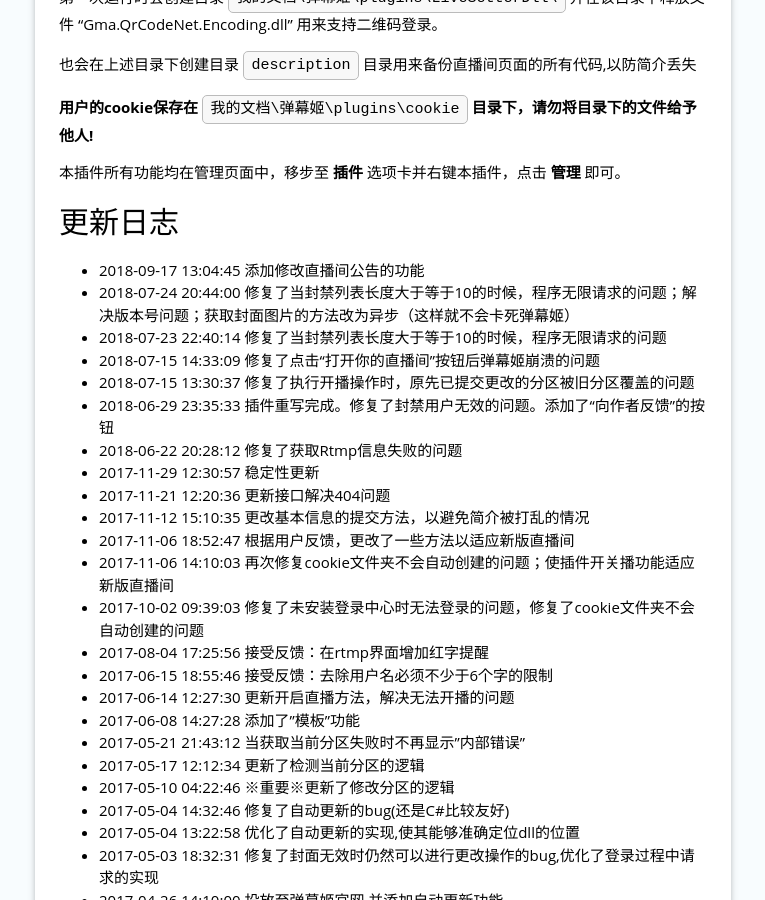
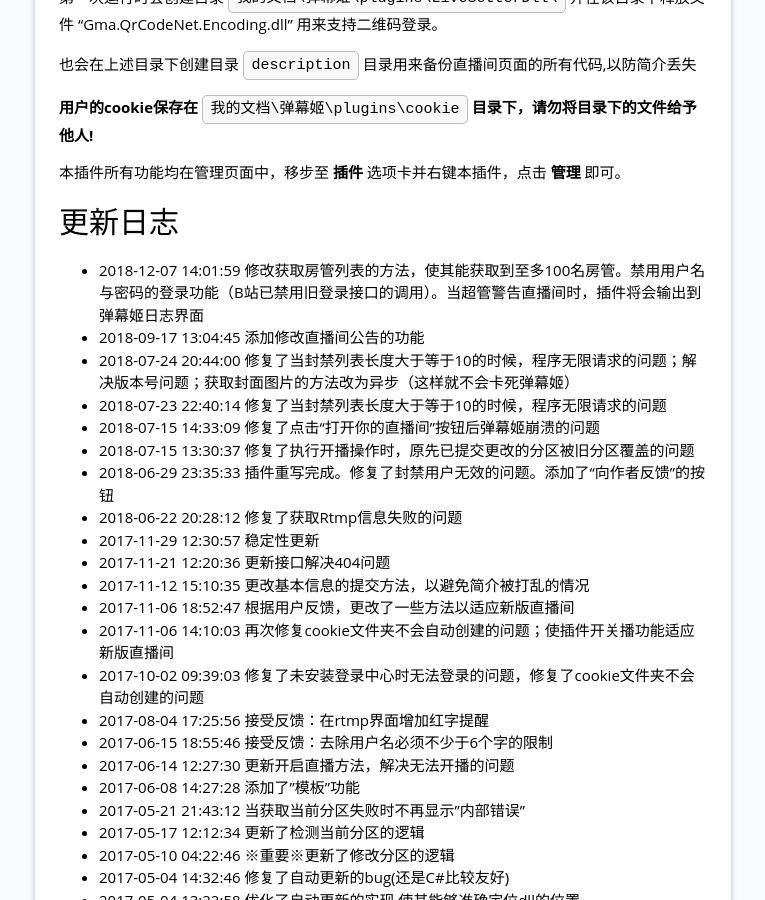
Before and after one commit to Bililive/www.danmuji.org, a Jekyll site: the page built from _plugin/LiveSetter.md, in a window 1280 px wide and 900 px high, scrolled down 1282 px. Shown: the whole window, without its empty margins (309-1074 px from the left). Built offline with Jekyll 4.4.1, drawn with Linux system fonts in a browser that asks for light colours; some of the changed text lies outside the part shown.

Commit message:
更新管理直播间小工具至1.2.6
修改获取房管列表的方法，使其能获取到至多100名房管。禁用用户名与密码的登录功能（B站已禁用旧登录接口的调用）。当超管警告直播间时，插件将会输出到弹幕姬日志界面

```diff
--- a/_plugin/LiveSetter.md
+++ b/_plugin/LiveSetter.md
@@ -5,10 +5,10 @@
 plugin_author: Executor丶
 plugin_name: 管理直播间小工具
 plugin_desc: 管理你的直播间
-plugin_version: 1.2.5
-plugin_update_datetime: 2018-09-17 13:04:45 +0800
+plugin_version: 1.2.6
+plugin_update_datetime: 2018-12-07 14:01:59 +0800
 plugin_update_desc: |-
-  添加修改直播间公告的功能
+  修改获取房管列表的方法，使其能获取到至多100名房管。禁用用户名与密码的登录功能（B站已禁用旧登录接口的调用）。当超管警告直播间时，插件将会输出到弹幕姬日志界面
 plugin_dllink: /resource/LiveSetter/LiveSetter.zip
 plugin_dlnote: 只在弹幕姬官网提供下载,请勿转载
 ---
@@ -52,6 +52,7 @@
 
 更新日志
 ---
+- 2018-12-07 14:01:59 修改获取房管列表的方法，使其能获取到至多100名房管。禁用用户名与密码的登录功能（B站已禁用旧登录接口的调用）。当超管警告直播间时，插件将会输出到弹幕姬日志界面
 - 2018-09-17 13:04:45 添加修改直播间公告的功能
 - 2018-07-24 20:44:00 修复了当封禁列表长度大于等于10的时候，程序无限请求的问题；解决版本号问题；获取封面图片的方法改为异步（这样就不会卡死弹幕姬）
 - 2018-07-23 22:40:14 修复了当封禁列表长度大于等于10的时候，程序无限请求的问题
```
Also changed, not shown: 2 other files.
